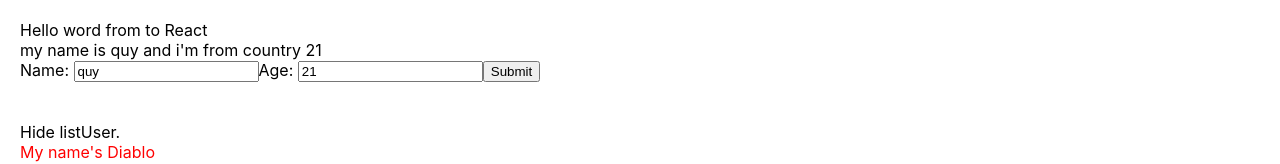
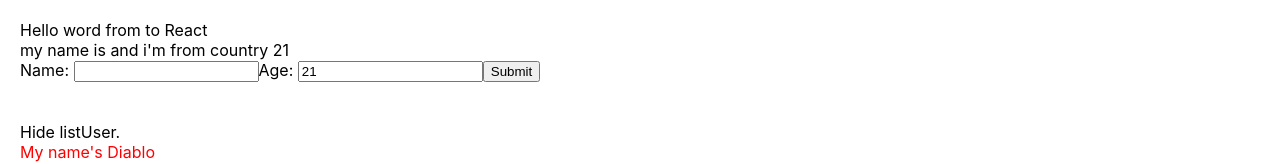
Before and after one commit to ghostdev11/react_hook_beginners, a React (Create React App) app: page / in a window 1280 px wide. Shown: the top 164 px of the page. Built offline with nearby package versions, Linux system fonts and the light colour scheme.

Commit message:
function add props - truyền hàm từ cha sang con

```diff
--- /dev/null
+++ b/src/components/AddUserInfor.js
@@ -0,0 +1,56 @@
+import React from "react";
+import MyComponents from "./MyComponents";
+
+class AddUserInfor extends React.Component {
+  state = {
+    name: '',
+    age: 21,
+    address: '',
+  };
+  handlerOnChangeInput = (event) => {
+    // setState thuộc tính name của state{}.
+    this.setState({
+      name: event.target.value,
+    });
+    // console.log(event, event.target.value)
+  };
+  handlerOnChangeAge = (event) => {
+    this.setState({
+      age: event.target.value,
+    });
+  };
+
+  handlerOnSubmit = (event) => {
+    event.preventDefault();
+    // console.log(this.state);
+    this.props.handlerAddUser({
+      id: (Math.floor(Math.random() * 100) + 1 + '-random'),
+      name: this.state.name,
+      age: this.state.age
+    });
+    // khi gọi hàm để thực thi thì có dấu () ngc lại than chiếu thì không có dấu ().
+  };
+  render() {
+    return (
+      <div>
+        my name is {this.state.name} and i'm from country {this.state.age}
+        <form onSubmit={(event) => this.handlerOnSubmit(event)}>
+          <label>Name: </label>
+          <input
+            value={this.state.name}
+            type="text"
+            onChange={(event) => this.handlerOnChangeInput(event)}
+          />
+          <label>Age: </label>
+          <input
+            value={this.state.age}
+            type="text"
+            onChange={(event) => this.handlerOnChangeAge(event)}
+          />
+          <button>Submit</button>
+        </form>
+      </div>
+    );
+  }
+}
+export default AddUserInfor;
--- a/src/components/MyComponents.js
+++ b/src/components/MyComponents.js
@@ -2,23 +2,29 @@
 // hook components
 import { eventWrapper } from "@testing-library/user-event/dist/utils";
 import React from "react";
-import UserInfor from "./UserInfor";
+import AddUserInfor from "./AddUserInfor";
 import DisplayInfor from "./DisplayInfor";
-class MyComponents extends React.Component{
+class MyComponents extends React.Component {
   state = {
-    listUsers : [
-      {id:1, name:'Diablo', age:'11'},
-      {id:2, name:'Eric', age:'17'},
-      {id:3, name:'Harry', age:'23'},
-    ]
-  }
+    listUsers: [
+      { id: 1, name: "Diablo", age: "11" },
+      { id: 2, name: "Eric", age: "17" },
+      { id: 3, name: "Harry", age: "23" },
+    ],
+  };
 
-  render(){
+  handlerAddUser = (userObj) => {
+    console.log('>>>check data from parent:', userObj)
+    this.setState({
+      listUsers: [userObj, ...this.state.listUsers]
+    })
+  };
+  render() {
     return (
       <div>
-        <UserInfor/>
-        <br/> <br/>
-        <DisplayInfor listUsers = {this.state.listUsers}/>
+        <AddUserInfor handlerAddUser={this.handlerAddUser} />
+        <br /> <br />
+        <DisplayInfor listUsers={this.state.listUsers} />
       </div>
     );
   }
--- a/src/components/UserInfor.js
+++ /dev/null
@@ -1,54 +0,0 @@
-import React from "react";
-import MyComponents from "./MyComponents";
-
-class UserInfor extends React.Component{
-  state = {
-    name: 'quy',
-    age : 21,
-    address: 'hatinh'
-  };
-  handlerOnChangeInput = (event)=> {
-    // setState thuộc tính name của state{}.
-    this.setState(
-      {
-        name: event.target.value
-      }
-    )
-    // console.log(event, event.target.value)
-  }
-  handlerOnChangeAge = (event)=> {
-    this.setState(
-      {
-        age: event.target.value
-      }
-    )
-  }
-
-  handlerOnSubmit = (event)=> {
-    event.preventDefault();
-    console.log(this.state)
-  }
-  render(){
-    return(
-      <div>
-        my name is {this.state.name} and i'm from country {this.state.age}
-        <form onSubmit={(event)=> this.handlerOnSubmit(event)}>
-          <label>Name: </label>
-          <input
-          value={this.state.name}
-          type="text"
-          onChange={(event) => this.handlerOnChangeInput(event)}
-          />
-          <label>Age: </label>
-          <input
-          value={this.state.age}
-          type="text"
-          onChange={(event) => this.handlerOnChangeAge(event)}
-          />
-          <button>Submit</button>
-        </form>
-      </div>
-    )
-  }
-}
-export default UserInfor;
```
